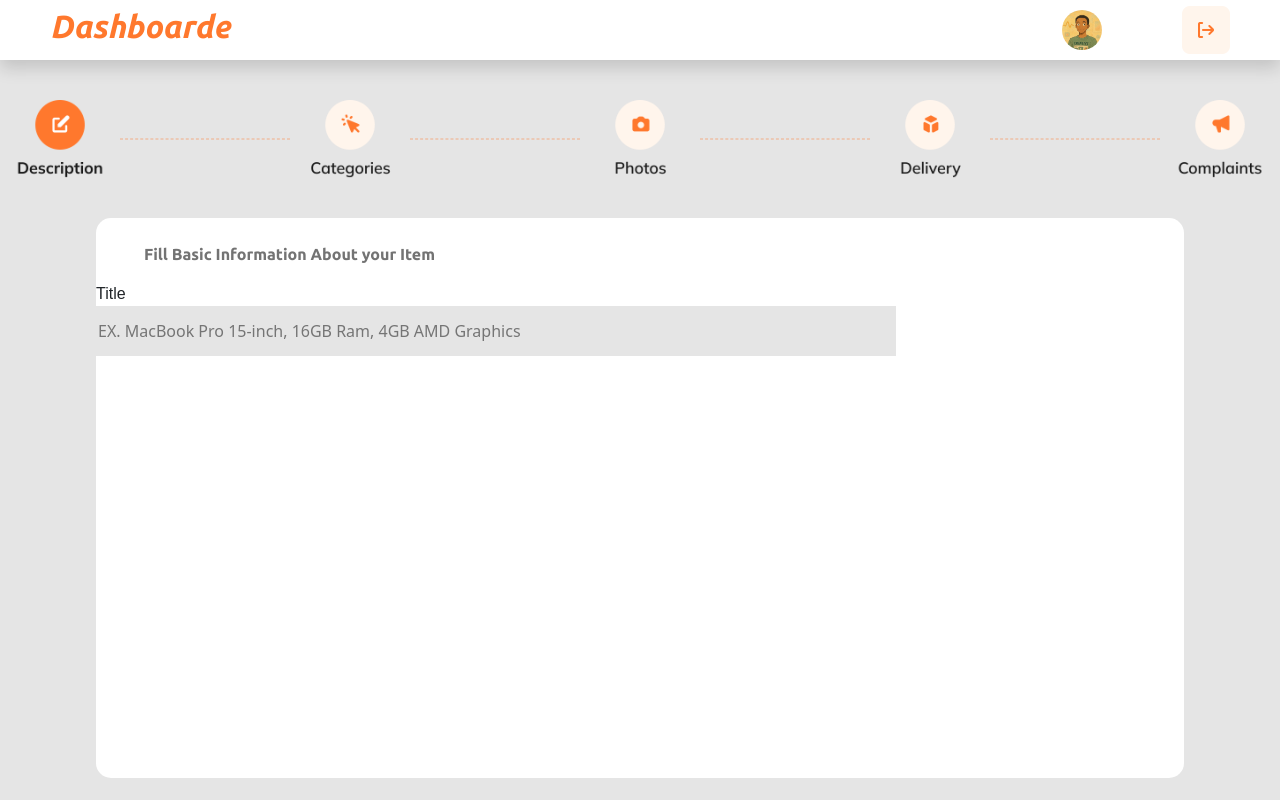
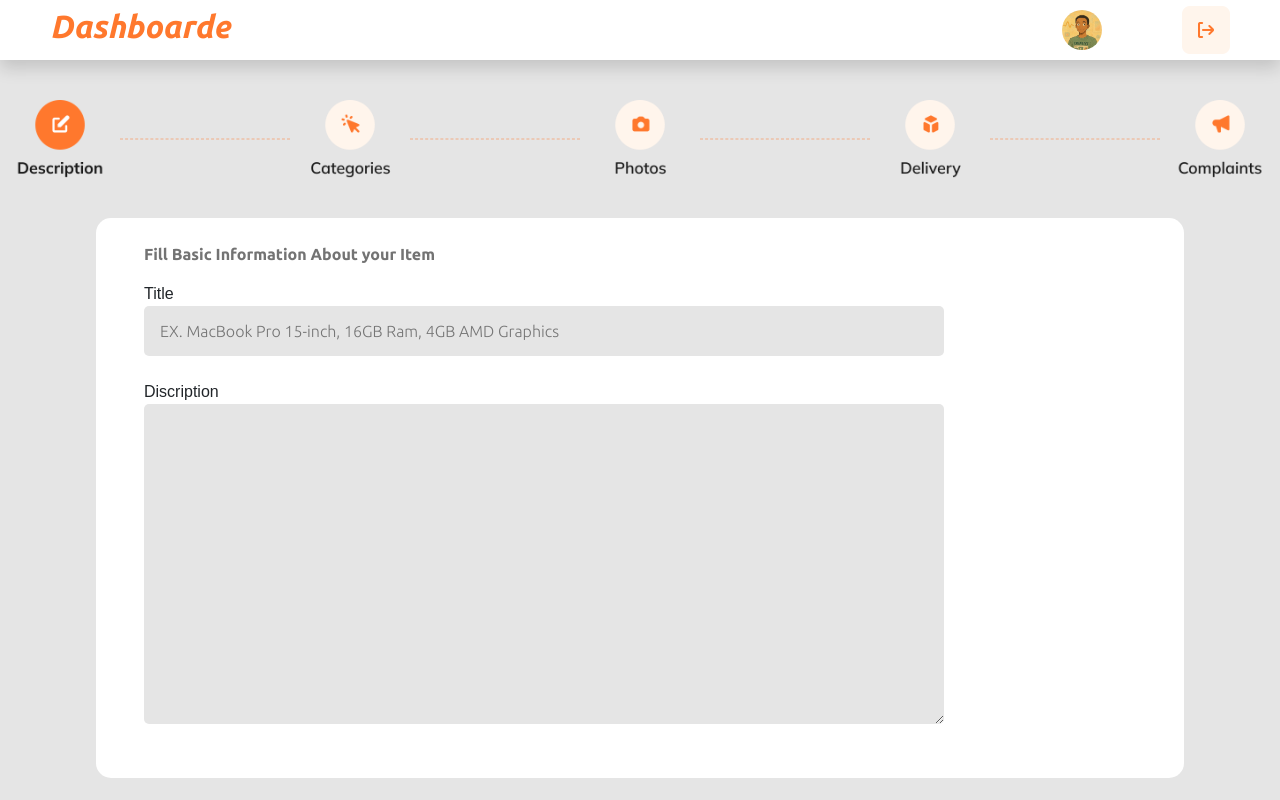
Before and after one commit to AlazarBekele/Amazon-Backend, a Django app: page /Seller/9/ in a window 1280 px wide. Run offline with Django 5.2, Linux system fonts and the light colour scheme; data comes from the database, SQL or seed files in the repository; some web fonts are replaced.

Commit message:
Change the area class

```diff
--- a/Backend/templates/Sell Part/Account/Seller_account.html
+++ b/Backend/templates/Sell Part/Account/Seller_account.html
@@ -111,9 +111,9 @@
 
         <div class="Discritpion_container">
 
-            <div class="Discritpion">
+            <div class="Discritpion ps-5 pt-4">
 
-                <div class="w-100 ps-5 pt-4">
+                <div class="w-100">
 
                     <p class="ubuntu-bold Input_color">Fill Basic Information About your Item</p>
 
@@ -122,7 +122,14 @@
                 <div class="Main_Input_container">
 
                     <label class="winky-rough" for="">Title</label>
-                    <input class="Discritpion_input_title" type="text" placeholder="EX. MacBook Pro 15-inch, 16GB Ram, 4GB AMD Graphics">
+                    <input class="Discritpion_input_title ubuntu-light ps-3" type="text" placeholder="EX. MacBook Pro 15-inch, 16GB Ram, 4GB AMD Graphics">
+
+                </div>
+
+                <div class="Main_Input_container pt-4">
+
+                    <label class="winky-rough" for="">Discription</label>
+                    <textarea name="" class="Discritpion_input_text ubuntu-light ps-3" id=""></textarea>
 
                 </div>
 
--- a/static/Design/Seller.css
+++ b/static/Design/Seller.css
@@ -60,9 +60,22 @@
   background-color: #E5E5E5;
   width: 800px;
   height: 50px;
+  border-radius: 5px;
+  color: black;
+  outline: none;
 }
 
 .Main_Input_container {
   display: flex;
   flex-direction: column;
 }
+
+.Discritpion_input_text {
+  border: none;
+  background-color: #E5E5E5;
+  width: 800px;
+  height: 320px;
+  border-radius: 5px;
+  color: black;
+  outline: none;
+}
```
